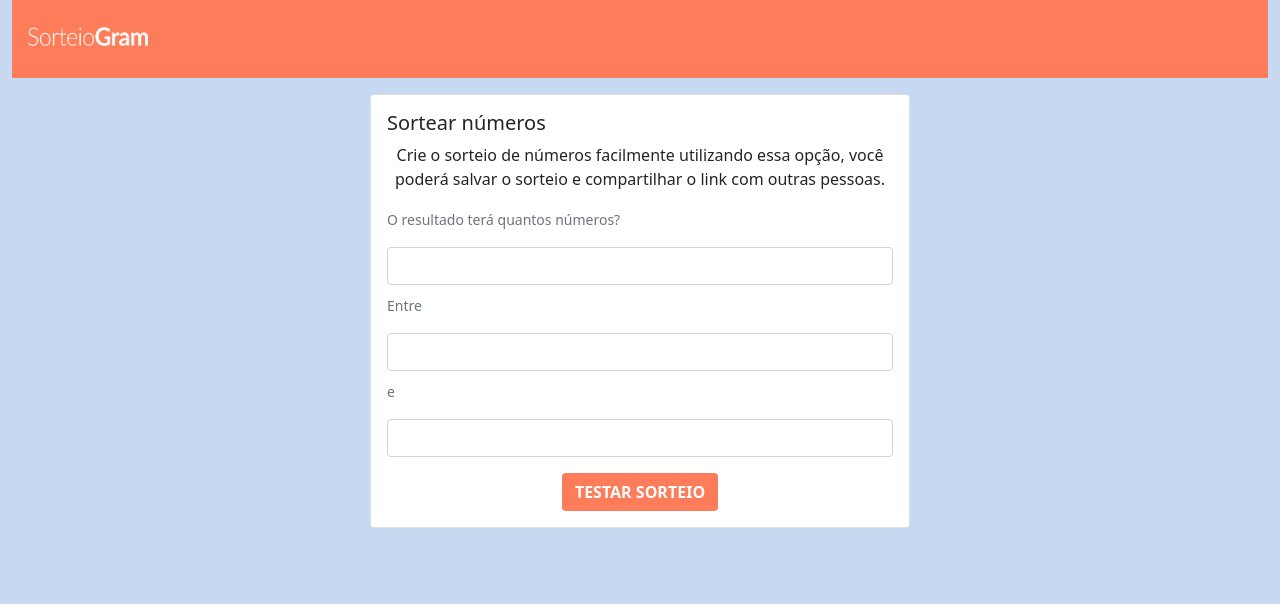
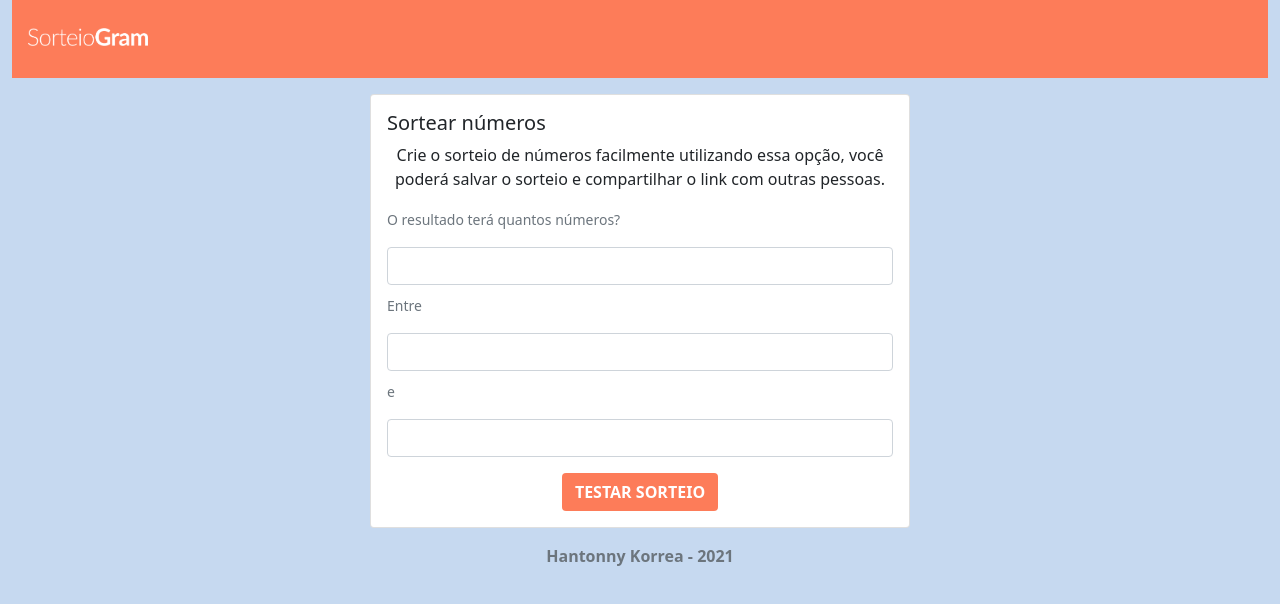
Before and after one commit to hantonny/dashboard, a Next.js app: page / in a window 1280 px wide. Shown: the top 604 px of the page. Built offline with nearby package versions, Linux system fonts and the light colour scheme.

Commit message:
Nome e Ano

```diff
--- a/src/pages/index.tsx
+++ b/src/pages/index.tsx
@@ -29,6 +29,9 @@ export default function Home() {
     const text = result + '';
     setResult(text);
   }
+  var data = new Date();
+
+  var year = data.getFullYear();
 
   return (
     <div className="container-fluid">
@@ -37,7 +40,7 @@ export default function Home() {
           <Image
             src={img}
             width={120}
-            height={19}
+            height={18}
           />
         </div>
       </nav>
@@ -59,12 +62,13 @@ export default function Home() {
                     <button type="button" className="btn text-white fw-bold" style={{ backgroundColor: '#fd7c59' }} onClick={() => handleResult()}>TESTAR SORTEIO </button>
                   </div>
                 </div>
-                {!result ? '' : <p className="p-2 fs-6 text-center mt-1 fw-bold">Resultado: <br /><span className="text-muted fs-5">{result}</span></p>}
+                {!result ? '' : <p className="p-2 fs-6 text-center fw-bold">Resultado: <br /><span className="text-muted fs-5">{result}</span></p>}
               </div>
             </div>
           </div>
         </div>
       </div>
+      <p className="text-center text-muted fw-bold">Hantonny Korrea - {year}</p>
     </div >
   )
 }
```
